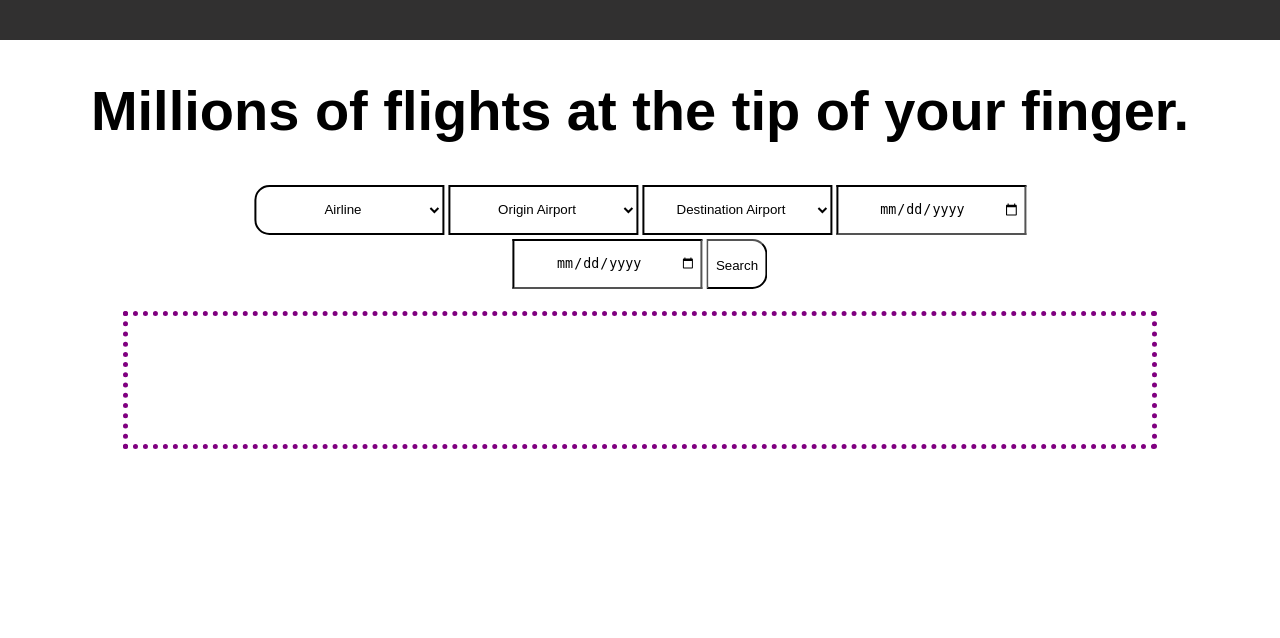
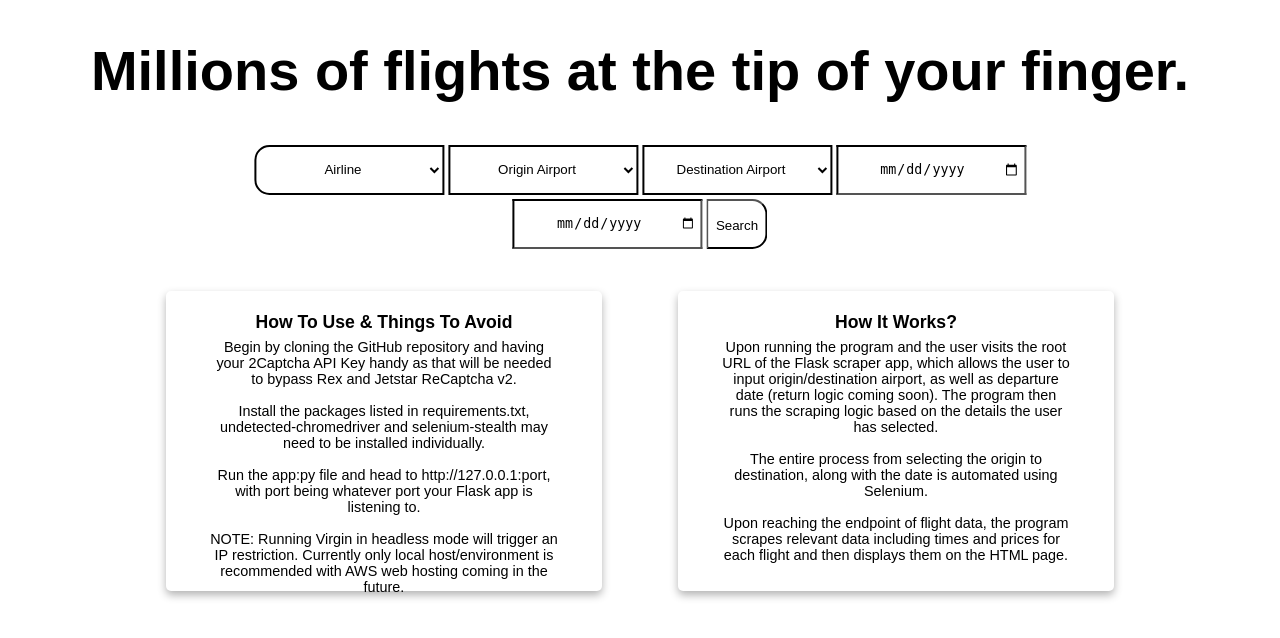
Before and after one commit to DFarynski99/fullstackAirlineWebsite, a Flask app: page / in a window 1280 px wide. Shown: the top 638 px of the page. Run offline with Flask 3, Linux system fonts and the light colour scheme.

Commit message:
- Front end progress   * Separate .html for each airline to give more customised output of flight details

```diff
--- a/static/css/style.css
+++ b/static/css/style.css
@@ -15,13 +15,6 @@ select, input[type=date], .inner {
 label {
   display: block; /* Makes each input appear on a new line */
   margin-top: 20px;
-}
-
-#headerMenu{
-    top: 0;
-    height: 40px;
-    width: 100%;
-    background-color: #313030;
 }
 
 #heroshotHeading{
@@ -131,18 +124,55 @@ input[type='date'] {
 }
 
 #contentHolder {
-    outline: purple 5px dotted !important;
     position: relative;
-    height: auto; /* Maintain the aspect ratio of the image */
-    width: 80%;
-    padding: 5% 0;
-    margin-top: 2%;
-    height: 50%;
-    left: 50%;
-    transform: translateX(-50%);
+    height: auto;
+    width: 80%; /* This controls the width of the container */
+    padding-top: 2%;
+    display: flex;
+    flex-wrap: wrap;
+    justify-content: space-around;
+    max-width: 1200px; /* This controls the maximum width of the container */
+    margin: 0 auto; /* Centers the content holder */
+}
+
+.card {
+  flex: 0 1 calc(47.5% - 50px); /* Decrease the percentage and increase the pixel value to reduce card width */
+  margin: 15px; /* This provides spacing at the top and bottom of cards */
+  box-shadow: 0 4px 8px rgba(0,0,0,0.3); /* Card shadow for better visuals */
+  height: 300px; /* Fixed height, or you could make it flexible */
+  background-color: white; /* Card background */
+  display: flex;
+  justify-content: center;
+  align-items: center;
+  border-radius: 5px; /* Border radius for card */
+  position: relative;
+}
+
+.title {
+  position: absolute;
+  top: 7%;
+  font-weight: 700;
+  font-size: 1.1rem;
+}
+.text {
+  position: absolute;
+  top: 16%;
+  font-weight: 500;
+  font-size: 0.9rem;
+  width: 80%;
+  text-align: center;
+  height: 75%;
+  left: 50%;
+  transform: translateX(-50%);
 }
 
 
+
+@media (max-width: 600px) {
+  .card {
+    flex: 0 1 calc(100% - 20px); /* Full width on small screens */
+  }
+}
 
 
 
--- a/templates/index.html
+++ b/templates/index.html
@@ -11,10 +11,6 @@
 
     <div id="websiteContainer">
 
-    <div id="headerMenu">
-
-
-    </div>
 
     <h1 id="heroshotHeading">Millions of flights at the tip of your finger.</h1>
 <form action="/" method="post">
@@ -67,9 +63,42 @@
 
 <div id="contentHolder">
 
+  <div class="card">
+    <span class="title">How To Use & Things To Avoid </span>
+    <span class="text">
+        Begin by cloning the GitHub repository and having your 2Captcha API Key
+        handy as that will be needed to bypass Rex and Jetstar ReCaptcha v2.
+        <br><br>Install the packages listed in requirements.txt, undetected-chromedriver
+        and selenium-stealth may need to be installed individually.
+        <br><br>Run the app:py file and head to http://127.0.0.1:port, with port
+        being whatever port your Flask app is listening to.
+
+        <br><br>NOTE: Running Virgin in headless mode will trigger an IP restriction.
+        Currently only local host/environment is recommended with AWS web hosting coming in the future.
+
+    </span>
+
+  </div>
+
+  <div class="card">
+    <span class="title">How It Works?</span>
+          <span class="text">
+        Upon running the program and the user visits the root URL of the Flask scraper app,
+        which allows the user to input origin/destination airport, as well as departure date
+        (return logic coming soon). The program then runs the scraping logic based on the details
+        the user has selected.
+        <br><br>The entire process from selecting the origin to destination, along with the date
+        is automated using Selenium.
+        <br><br>Upon reaching the endpoint of flight data, the program scrapes
+        relevant data including times and prices for each flight and then displays them on the HTML page.
+         </span>
+  </div>
+
+  </div>
 
 
 </div>
+
 
 </div>
 <script src="{{ url_for('static', filename='js/script.js')}}"></script>
```
